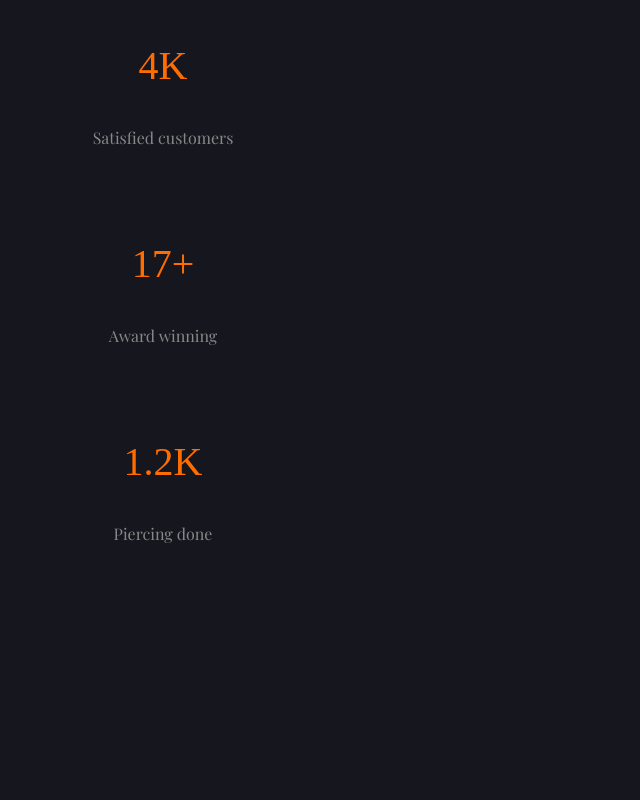
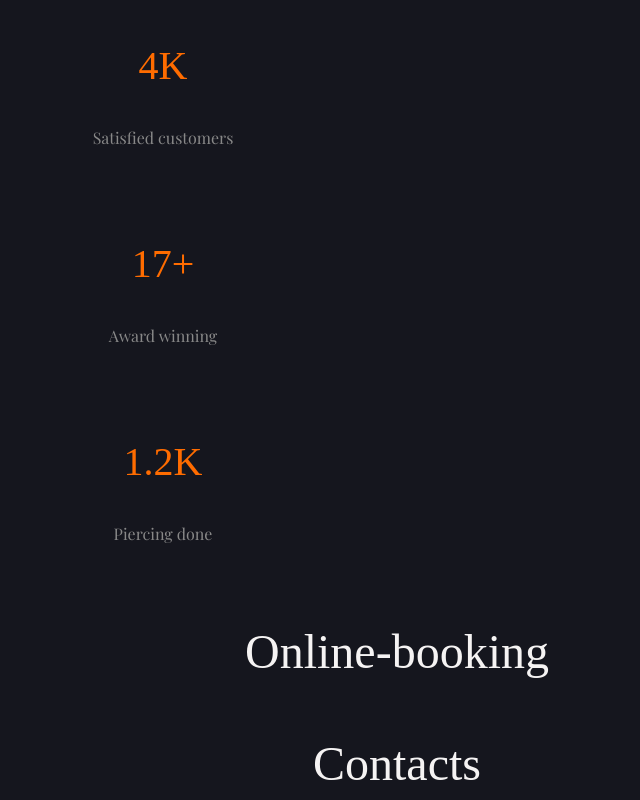
Before and after one commit to ViktorSvertoka/tattoo-studio, a Next.js app: page / in a window 1280 px wide. Shown: the part 6006-6806 px from the top of the page, without its empty margins (243-883 px from the left). Before the commit the page ends 6582 px from the top, so only its background shows below. Built offline with nearby package versions, Linux system fonts and the light colour scheme; a web font is replaced by a local one.

Commit message:
Update Main.tsx

```diff
--- a/src/sections/Main.tsx
+++ b/src/sections/Main.tsx
@@ -3,6 +3,7 @@ import About from './About';
 import Services from './Services';
 import Team from './Team';
 import Choose from './Choose';
+import Contacts from './Contacts';
 
 const Main = () => {
   return (
@@ -12,6 +13,7 @@ const Main = () => {
       <Services />
       <Team />
       <Choose />
+      <Contacts />
     </>
   );
 };
```
